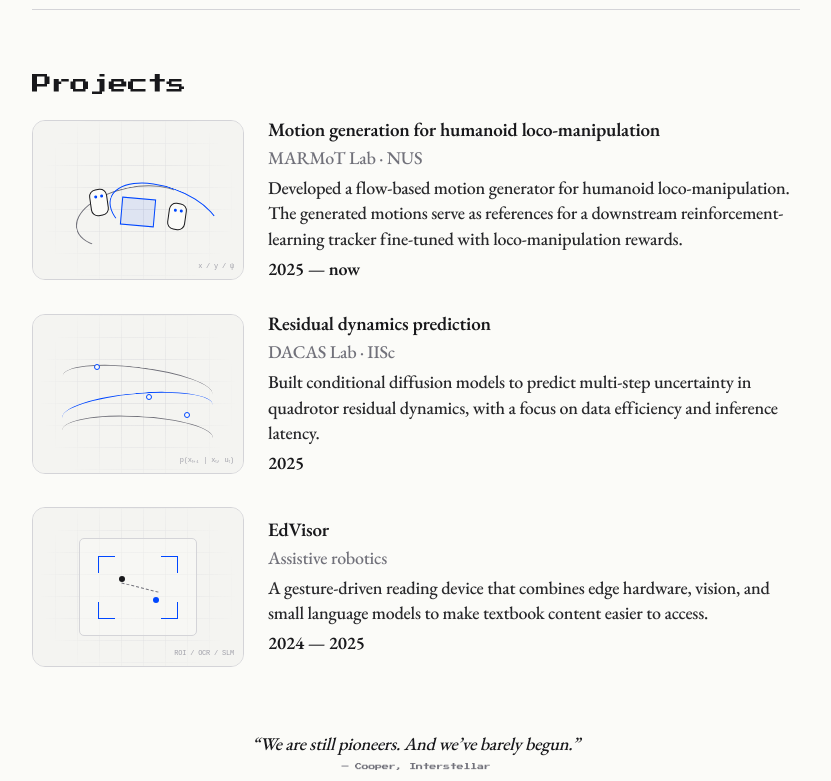
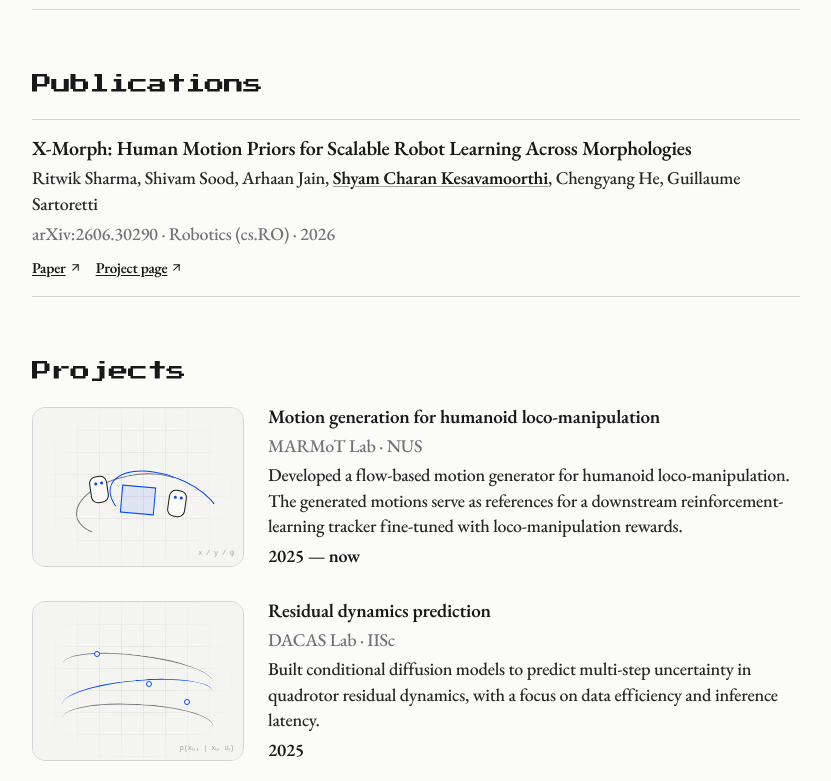
Before and after one commit to InclinedTaco/InclinedTaco.github.io, a Next.js app: page / in a window 1280 px wide. Shown: the part 1259-2040 px from the top of the page, without its empty margins (224-1055 px from the left). Built offline with nearby package versions, Linux system fonts and the light colour scheme.

Commit message:
Add X-Morph publication

```diff
--- a/app/data.ts
+++ b/app/data.ts
@@ -49,6 +49,24 @@ export const experience = [
   },
 ] as const
 
+export const publications = [
+  {
+    title: 'X-Morph: Human Motion Priors for Scalable Robot Learning Across Morphologies',
+    authors: [
+      'Ritwik Sharma',
+      'Shivam Sood',
+      'Arhaan Jain',
+      'Shyam Charan Kesavamoorthi',
+      'Chengyang He',
+      'Guillaume Sartoretti',
+    ],
+    venue: 'arXiv:2606.30290 · Robotics (cs.RO)',
+    year: '2026',
+    paper: 'https://arxiv.org/abs/2606.30290',
+    project: 'https://maker-rat.github.io/morph/',
+  },
+] as const
+
 export const news = [
   {
     year: '2026',
--- a/app/globals.css
+++ b/app/globals.css
@@ -366,6 +366,65 @@ button:focus-visible {
   color: var(--muted);
 }
 
+.publication-list {
+  border-top: 1px solid var(--line);
+}
+
+.publication-row {
+  padding: 16px 0 18px;
+  border-bottom: 1px solid var(--line);
+}
+
+.publication-row h3 {
+  margin: 0;
+  color: var(--ink);
+  font-size: 20px;
+  font-weight: 600;
+  line-height: 1.22;
+}
+
+.publication-row p {
+  margin: 5px 0 0;
+}
+
+.publication-authors {
+  color: var(--body);
+}
+
+.publication-authors strong {
+  color: var(--ink);
+  font-weight: 600;
+  text-decoration: underline;
+  text-decoration-color: var(--faint);
+  text-underline-offset: 2px;
+}
+
+.publication-meta {
+  color: var(--muted);
+}
+
+.publication-links {
+  display: flex;
+  margin-top: 10px;
+  flex-wrap: wrap;
+  gap: 14px;
+}
+
+.publication-links a {
+  display: inline-flex;
+  align-items: center;
+  gap: 3px;
+  color: var(--ink);
+  font-size: 15px;
+  font-weight: 600;
+  text-underline-offset: 2px;
+}
+
+.publication-links svg {
+  width: 13px;
+  height: 13px;
+}
+
 .project-list {
   display: flex;
   flex-direction: column;
@@ -593,11 +652,11 @@ footer a {
   }
 
   .nav-links {
-    font-size: 8px;
+    font-size: 7px;
   }
 
   .nav-links button {
-    padding: 5px 4px;
+    padding: 5px 2px;
   }
 
   .about-copy h1 {
--- a/app/page.tsx
+++ b/app/page.tsx
@@ -9,11 +9,11 @@ import {
 } from 'lucide-react'
 import { motion, useReducedMotion } from 'motion/react'
 import { useEffect, useState } from 'react'
-import { experience, news, projects } from './data'
+import { experience, news, projects, publications } from './data'
 import { ProjectVisual } from './project-visual'
 import { ThemeToggle } from './theme-toggle'
 
-const sectionIds = ['about', 'news', 'work', 'projects'] as const
+const sectionIds = ['about', 'news', 'work', 'publications', 'projects'] as const
 
 const reveal = {
   hidden: { opacity: 0, y: 14, filter: 'blur(5px)' },
@@ -287,6 +287,45 @@ export default function Home() {
         </motion.section>
 
         <motion.section
+          id="publications"
+          className="academic-section"
+          variants={reveal}
+          transition={{ duration: 0.35 }}
+        >
+          <h2>Publications</h2>
+          <div className="publication-list">
+            {publications.map((publication) => (
+              <article className="publication-row" key={publication.title}>
+                <h3>{publication.title}</h3>
+                <p className="publication-authors">
+                  {publication.authors.map((author, index) => (
+                    <span key={author}>
+                      {author === 'Shyam Charan Kesavamoorthi' ? (
+                        <strong>{author}</strong>
+                      ) : (
+                        author
+                      )}
+                      {index < publication.authors.length - 1 && ', '}
+                    </span>
+                  ))}
+                </p>
+                <p className="publication-meta">
+                  {publication.venue} · {publication.year}
+                </p>
+                <div className="publication-links">
+                  <a href={publication.paper} target="_blank" rel="noreferrer">
+                    Paper <ArrowUpRight aria-hidden="true" />
+                  </a>
+                  <a href={publication.project} target="_blank" rel="noreferrer">
+                    Project page <ArrowUpRight aria-hidden="true" />
+                  </a>
+                </div>
+              </article>
+            ))}
+          </div>
+        </motion.section>
+
+        <motion.section
           id="projects"
           className="academic-section"
           variants={reveal}
```
